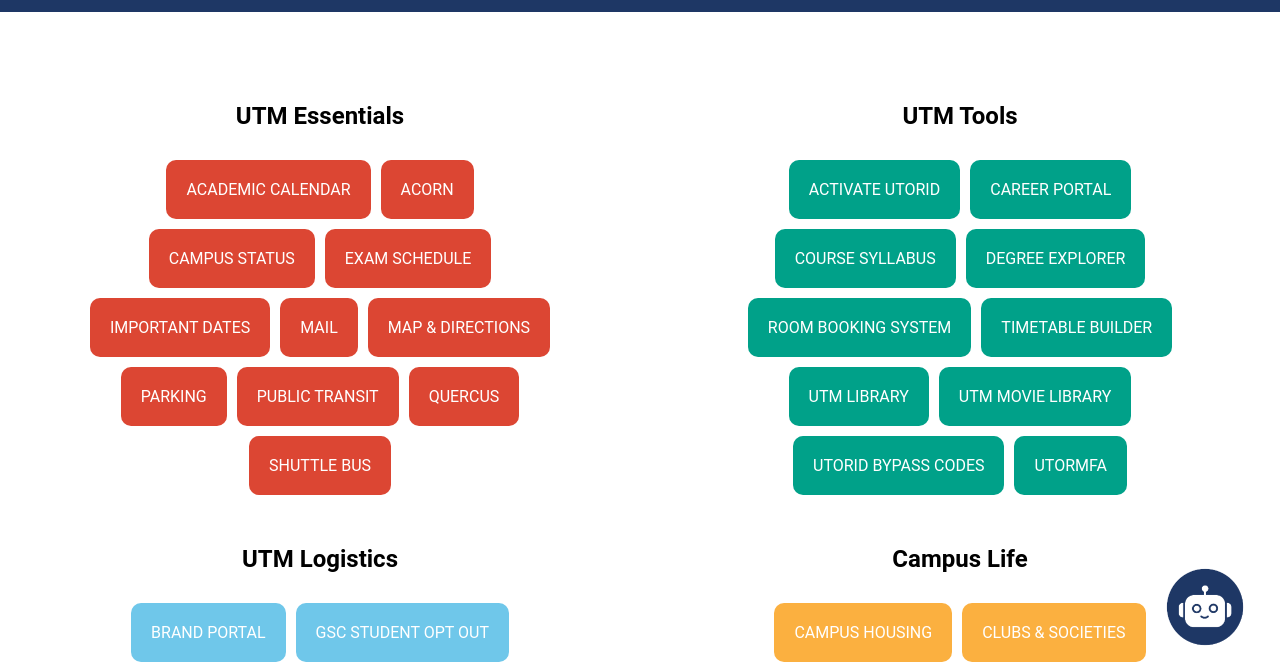
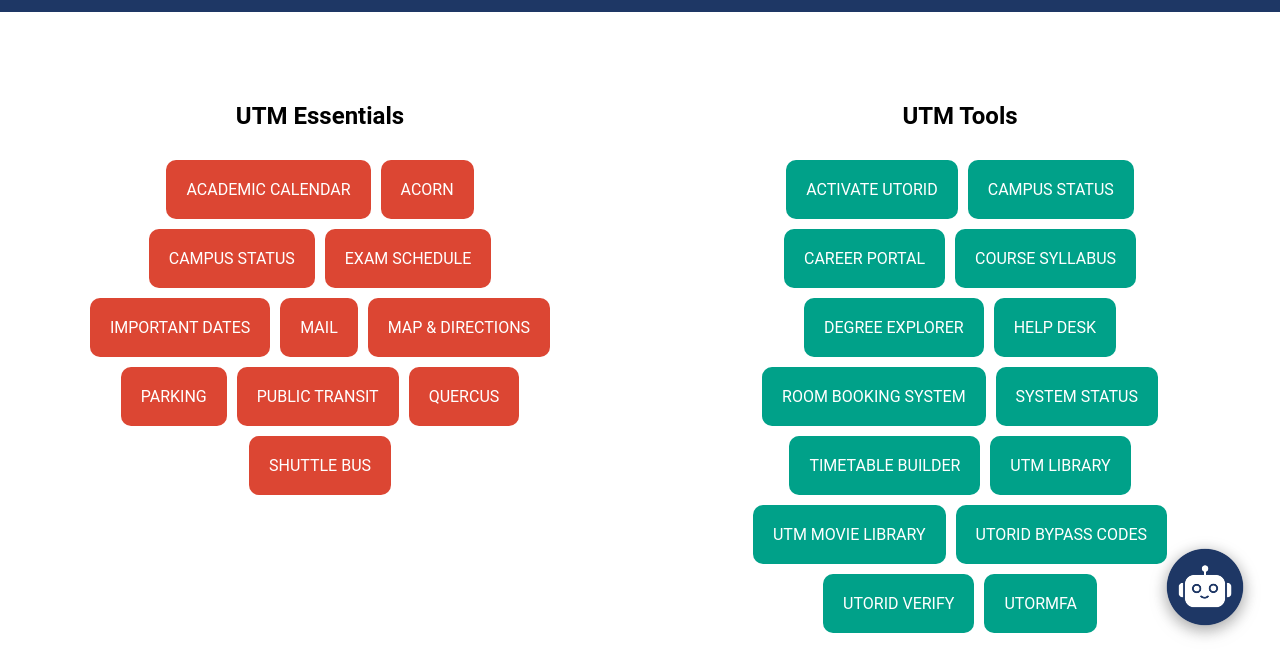
Before and after one commit to AbdulDevHub/UTM-Student-Portal, a plain HTML site: page index.html in a window 1280 px wide. Shown: the part 98-767 px from the top of the page. Drawn offline with Linux system fonts and the light colour scheme; a script that the page names is missing.

Commit message:
Enhance chatbot button styles and add UTM tool links
Refined the #chatbot button with improved hover and active effects using transform and filter for a more interactive UI. Added new UTM tool links to index.html, including Campus Status, Help Desk, System Status, and UTORid Verify for better resource accessibility.

```diff
--- a/css/style.css
+++ b/css/style.css
@@ -382,19 +382,20 @@
     height: 150px;
     right: 0px;
     bottom: 20px;
-    transition: width 0.4s, height 0.4s, transform 0.4s, box-shadow .3s;
+    cursor: pointer;
+    transition: transform 0.3s ease, filter 0.3s ease, box-shadow 0.3s ease;
+    filter: drop-shadow(0 4px 8px rgba(0, 0, 0, 0.2));
 }
 
 #chatbot:hover {
-    width: 200px;
-    height: 200px;
-    transition: width 0.4s, height 0.4s, transform 0.4s;
+    transform: scale(1.08) translateY(-3px);
+    filter: drop-shadow(0 8px 16px rgba(0, 0, 0, 0.3)) brightness(1.1);
 }
 
 #chatbot:active {
-    width: 225px;
-    height: 225px;
-    transition: width 0.2s, height 0.2s, transform 0.4s;
+    transform: scale(1.05) translateY(-2px);
+    filter: drop-shadow(0 4px 12px rgba(0, 0, 0, 0.4)) brightness(0.95);
+    transition: transform 0.1s ease, filter 0.1s ease;
 }
 
 /*----------------iFrame Page----------*/
--- a/index.html
+++ b/index.html
@@ -107,14 +107,18 @@
                 <h2>UTM Tools</h2>
                 <div class="utm-links utm-tools">
                     <a href="https://www.utorid.utoronto.ca/cgi-bin/utorid/activate.pl" target="_blank" rel="noopener noreferrer" aria-label="Activate UTORid">ACTIVATE UTORID</a>
+                    <a href="https://www.utm.utoronto.ca/visitors/campus-status" target="_blank" rel="noopener noreferrer" aria-label="Campus Status">CAMPUS STATUS</a>
                     <a href="https://clnx.utoronto.ca/home.htm" target="_blank" rel="noopener noreferrer" aria-label="CLNx Career Portal">CAREER PORTAL</a>
                     <a href="https://student.utm.utoronto.ca/CourseInfo/" target="_blank" rel="noopener noreferrer" aria-label="Course Syllabus">COURSE SYLLABUS</a>
                     <a href="https://www.acorn.utoronto.ca/degree-explorer/" target="_blank" rel="noopener noreferrer" aria-label="Degree Explorer">DEGREE EXPLORER</a>
+                    <a href="mailto:help.desk@utoronto.ca" target="_blank" rel="noopener noreferrer" aria-label="IT Help Desk Email">HELP DESK</a>
                     <a href="http://registrar.utm.utoronto.ca/booking/Bookresources.pl?Building=&resource_type=&BuildingR=&room_id=&Jdate=&typeResource=Room" target="_blank" rel="noopener noreferrer" aria-label="UTM Room Booking">ROOM BOOKING SYSTEM</a>
+                    <a href="https://www.systemstatus.utoronto.ca/" target="_blank" rel="noopener noreferrer" aria-label="UofT System Status">SYSTEM STATUS</a>
                     <a href="https://ttb.utoronto.ca/" target="_blank" rel="noopener noreferrer" aria-label="UTM Timetable builder for courses">TIMETABLE BUILDER</a>
                     <a href="https://utm.library.utoronto.ca/" target="_blank" rel="noopener noreferrer" aria-label="UTM Library">UTM LIBRARY</a>
                     <a href="https://utm.library.utoronto.ca/content/popular-films-televison" target="_blank" rel="noopener noreferrer" aria-label="UTM Movie Library">UTM MOVIE LIBRARY</a>
                     <a href="https://bypass.utormfa.utoronto.ca/" target="_blank" rel="noopener noreferrer" aria-label="UTORid Bypass Codes">UTORID BYPASS CODES</a>
+                    <a href="https://utorid.utoronto.ca/cgi-bin/utorid/verify.pl" target="_blank" rel="noopener noreferrer" aria-label="Verify UTORid">UTORID VERIFY</a>
                     <a href="https://security.utoronto.ca/services/utormfa/" target="_blank" rel="noopener noreferrer" aria-label="UTORid two-factor Authentication">UTORMFA</a>
                 </div>
             </section>
```
